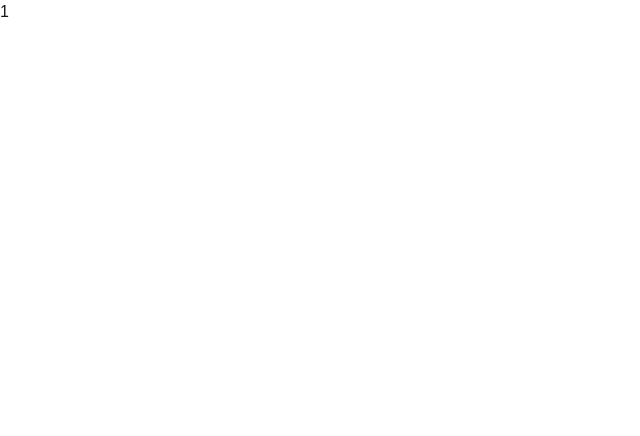
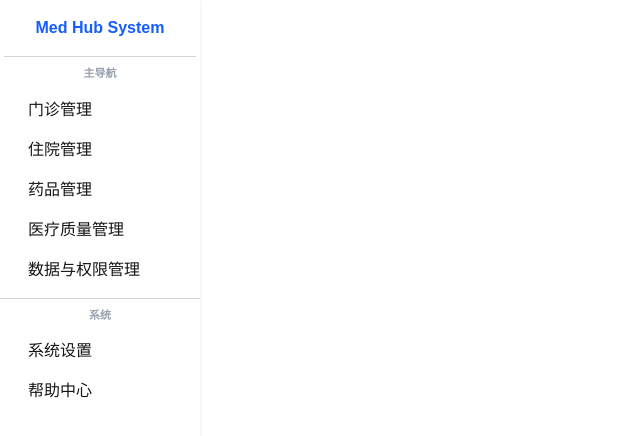
Before and after one commit to HonkerAcmen/medhub-frontend, a Next.js app: page / in a window 1280 px wide. Shown: the top 436 px of the page, without its empty margins (0-640 px from the left). Built offline with nearby package versions, Linux system fonts and the light colour scheme.

Commit message:
(feat): 新增导航栏样式

```diff
--- /dev/null
+++ b/src/pages/_components/Navigation.tsx
@@ -0,0 +1,60 @@
+export function Navigation() {
+    const navMainData = [
+        {
+            name: '门诊管理',
+            child: [{}]
+        },
+        {
+            name: '住院管理',
+            child: [{}]
+        },
+        {
+            name: '药品管理',
+            child: [{}]
+        },
+        {
+            name: '医疗质量管理',
+            child: [{}]
+        },
+        {
+            name: '数据与权限管理',
+            child: [{}]
+        },
+    ]
+    const navSettingData = [
+        {
+            name: '系统设置'
+        },
+        {
+            name: '帮助中心'
+        }
+    ]
+
+    return (
+        <div className="flex items-center flex-col w-50 h-[100vh]  shadow-sm">
+            <div className="pt-4 pb-4 pl-8 pr-8 font-bold border-b-1 border-gray-300 text-blue-600">
+                Med Hub System
+            </div>
+            <div className="w-[100%] flex flex-col justify-center items-center border-b-1 border-gray-300 pb-2">
+                <span className="text-[11px] font-bold text-gray-400 p-2">主导航</span>
+                    <ul className="flex justify-center flex-col items-center w-[80%]">
+                        {
+                            navMainData.map((item, index) => (
+                                <li key={index} className="w-full p-2 hover:bg-blue-50 hover:text-blue-600 cursor-pointer rounded-[5px]">{item.name}</li>
+                            ))
+                        }
+                    </ul>
+            </div>
+            <div className="w-[100%] flex flex-col justify-center items-center">
+                <span className="text-[11px] font-bold text-gray-400 p-2">系统</span>
+                <ul className="flex justify-center flex-col items-center w-[80%]">
+                    {
+                        navSettingData.map((item, index) => (
+                            <li key={index} className="w-full p-2 hover:bg-blue-50 hover:text-blue-600 cursor-pointer rounded-[5px]">{item.name}</li>
+                        ))
+                    }
+                </ul>
+            </div>
+        </div>
+    )
+}
--- a/src/pages/api/hello.ts
+++ /dev/null
@@ -1,13 +0,0 @@
-// Next.js API route support: https://nextjs.org/docs/api-routes/introduction
-import type { NextApiRequest, NextApiResponse } from "next";
-
-type Data = {
-  name: string;
-};
-
-export default function handler(
-  req: NextApiRequest,
-  res: NextApiResponse<Data>,
-) {
-  res.status(200).json({ name: "John Doe" });
-}
--- a/src/pages/index.tsx
+++ b/src/pages/index.tsx
@@ -1,9 +1,10 @@
 
+import { Navigation } from './_components/Navigation';
 
 export default function Home() {
   return (
     <div>
-      1
+      <Navigation />
     </div>
   );
 }
```
